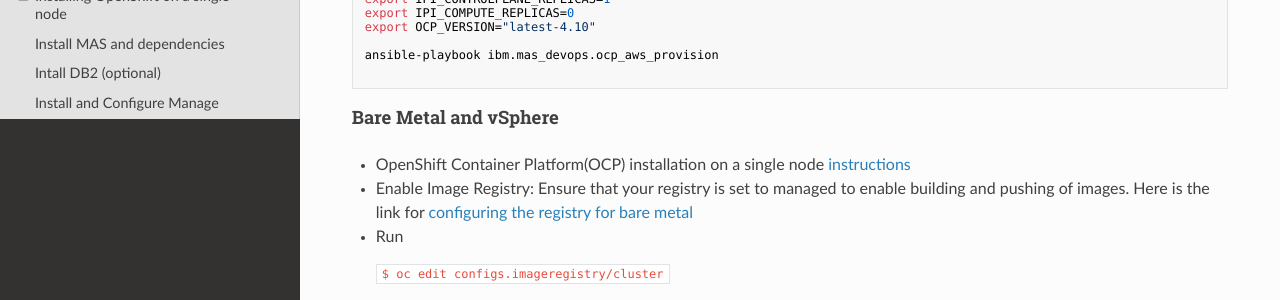
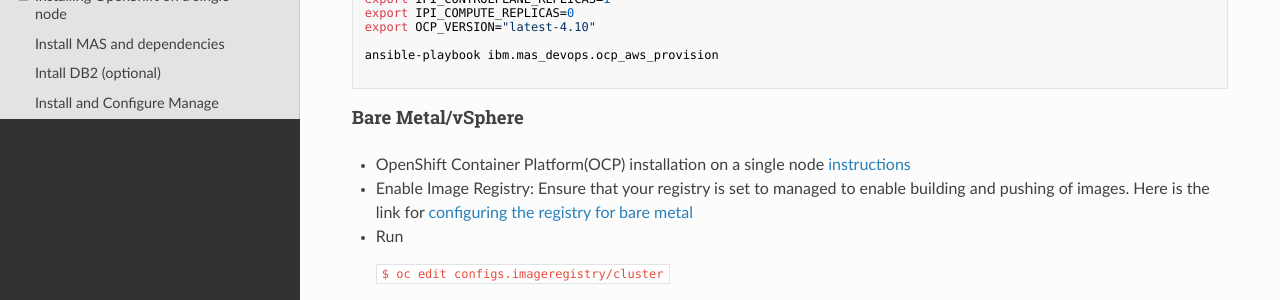
Before and after one commit to ibm-mas-manage/sno, an MkDocs documentation site: the page built from docs/index.md, in a window 1280 px wide and 900 px high, scrolled down 1450 px. Shown: the part 155-455 px from the top of the window. Built offline with MkDocs 1.6.1, drawn with Linux system fonts in a browser that asks for light colours; nearby versions of some CDN libraries.

Commit message:
Update index.md

````diff
--- a/docs/index.md
+++ b/docs/index.md
@@ -76,7 +76,7 @@
 
 ```
 
-#### Bare Metal and vSphere
+#### Bare Metal/vSphere
 
 - OpenShift Container Platform(OCP) installation on a single node [instructions](https://access.redhat.com/documentation/en-us/openshift_container_platform/4.10/html/installing/installing-on-a-single-node)
 
````
